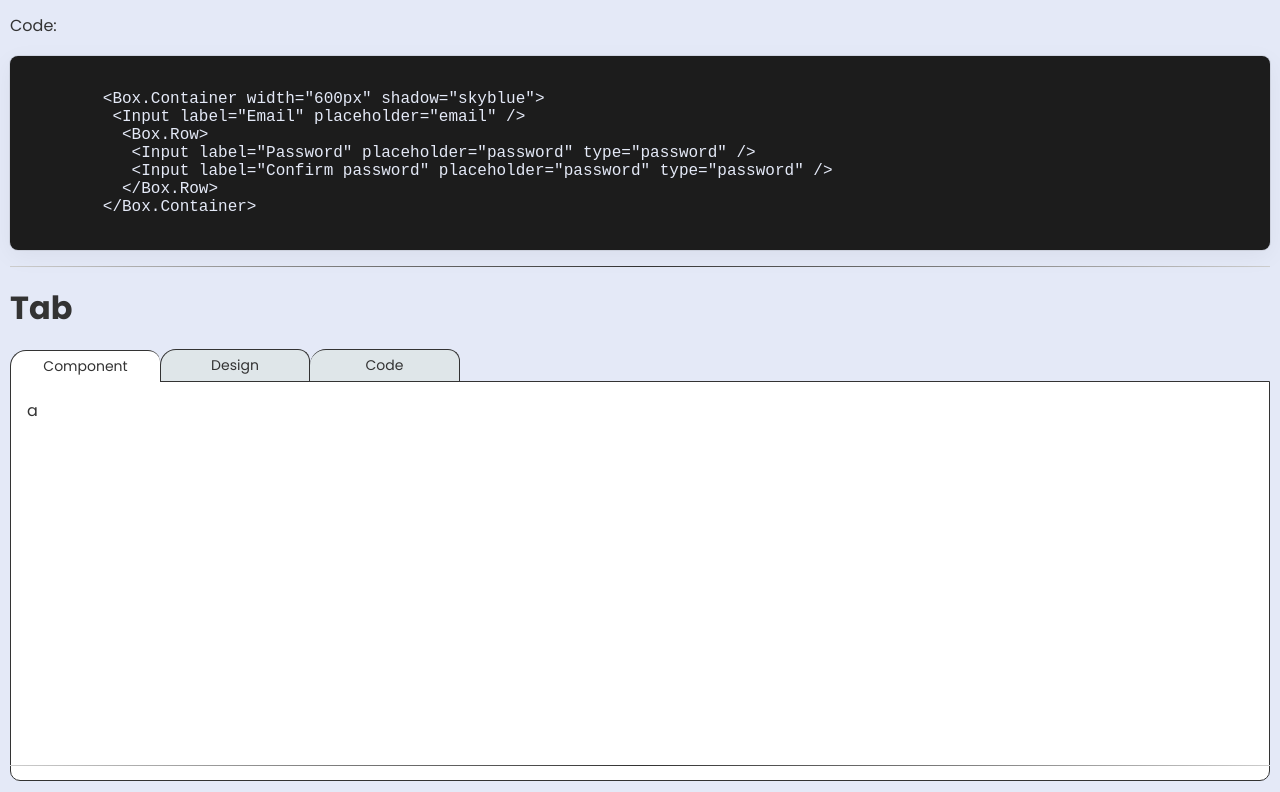
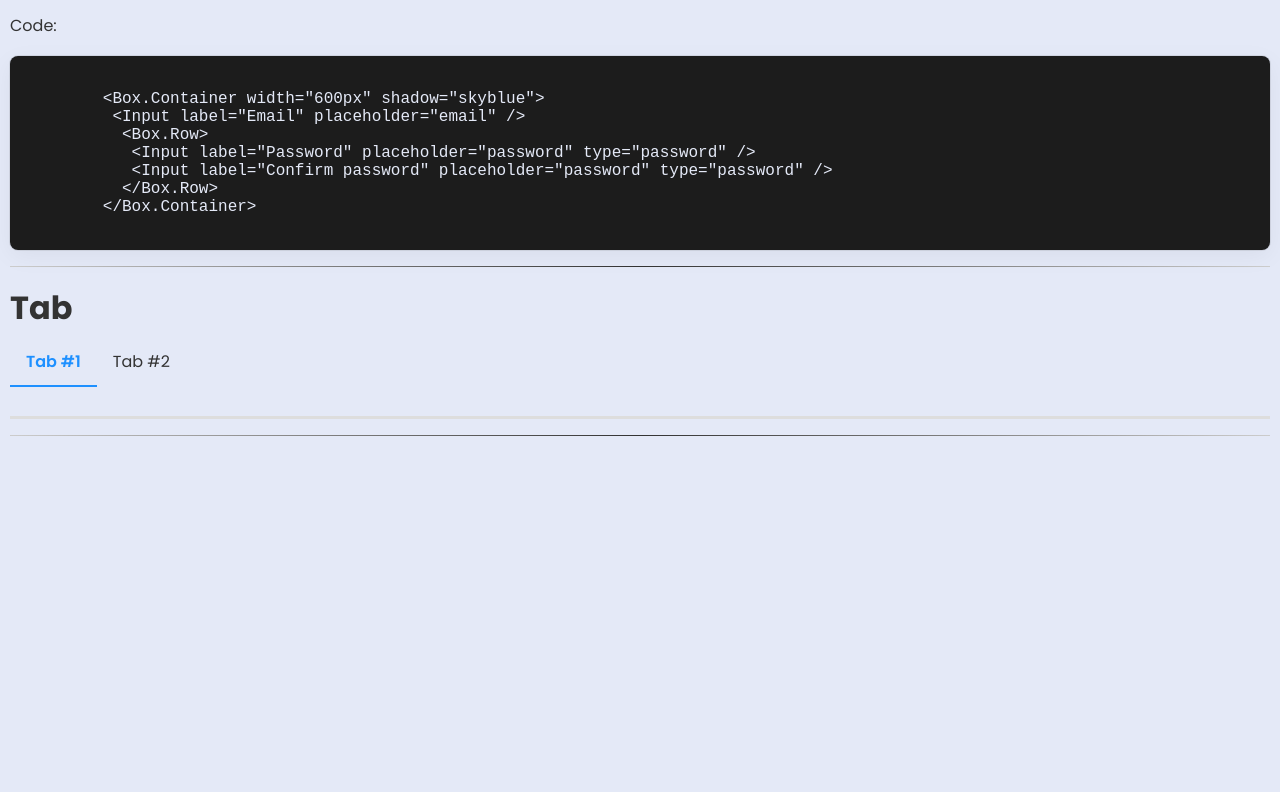
Before and after one commit to pablogeokar/nextjs13-styledComponents, a Next.js app: page / in a window 1280 px wide. Shown: the part 1639-2431 px from the top of the page. After the commit the page ends 2101 px from the top, so only its background shows below. Built offline with nearby package versions, Linux system fonts and the light colour scheme.

Commit message:
criando a TAB

```diff
--- a/src/components/Tab/Tab.tsx
+++ b/src/components/Tab/Tab.tsx
@@ -1,112 +1,82 @@
+import React, { Children, ReactElement, ReactNode, useState } from 'react';
 import styled from 'styled-components'
 
-export default function Tab() {
+interface IItem {
+  label: string;
+  id: string;
+}
+
+interface ITab {
+  tab: IItem[]
+  children: ReactNode
+}
+
+export function Container({ tab, children }: ITab) {
+  const [activeTab, setActiveTab] = useState('')
+
+  function handleActiveTab(tab: string) {
+    setActiveTab(tab)
+    //children[0].props.style.display = 'block';
+    console.log(children)
+  }
+
   return (
-    <Container>
-      <Tabs>
-        <Item className='active'>Component</Item>
-        <Item >Design</Item>
-        <Item>Code</Item>
-      </Tabs>
+    <Tabs>
+      <div style={{ display: 'flex' }}>
+        {
+
+          tab.map((item, index) => (
+            <div key={item.id} onClick={() => handleActiveTab(item.id)}>
+              {index === 0 ?
+                <InputRadio type="radio" name="tabs" id={item.id} defaultChecked className='radio' /> :
+                <InputRadio type="radio" name="tabs" id={item.id} className='radio' />
+              }
+              <Label htmlFor={item.id} className='label'>{item.label}</Label>
+            </div>
+          ))
+
+        }
+      </div>
+
       <Content>
-        a
+        {children}
       </Content>
-    </Container>
+
+    </Tabs>
   )
 }
 
-
-const Container = styled.div`
-  //position: relative;
+const Tabs = styled.div`
   display: flex;
   flex-direction: column;
-  border-radius: 8px;
-  min-height: 40rem;
-  //font-size: 1.6rem;
-  //padding: 1rem;
-`
+  flex-wrap: wrap;
+  gap: 1rem;
+  //width: 100%;
+  //max-width: 400px;
 
-const Tabs = styled.div`
-  display: flex;
-  position: absolute ;
-  //overflow: hidden;
-  //overflow-x: visible;
-  //gap: 1px;
-  //padding: 1rem;
-  //background-color: lightblue;
-  @media only screen and (max-width: 360px) {
-    margin-left : 0;
+  .radio:checked+.label{
+    font-weight: 600;
+    color: ${({ theme }) => theme.colors.primary};
+    border-bottom: 2px solid ${({ theme }) => theme.colors.primary};
   }
 `
 
-const Item = styled.span`
-  display: flex;
-  justify-content: center;
-  background-color: ${({ theme }) => theme.colors.lightGray};
-  //opacity: .8;
-  //background-color: #ecf0f1;
-  font-size: 1.4rem;
-  padding: .5rem 1.6rem;
-  border-radius: 1.6rem 1.2rem 0 0;
-  border-right: 1px solid;
-  border-top: 1px solid;
-  border-left: 1px solid;
-  min-width: 15rem;
-  cursor: pointer ;
-  //box-shadow: ${({ theme }) => theme.boxShadows.top};
+const InputRadio = styled.input`&[type="radio"]{
+    display: none;
+  }
+`
 
-
-  :first-of-type{
-    border-right: 0;
-    border-radius: 1.6rem 1.2rem 0 0rem;
-  }
-
-  :last-of-type{
-    border-left: 0;
-  }
-
-  &.active{
-    position: relative;
-    top: 1px;
-    background-color: ${({ theme }) => theme.colors.white};
-    color: ${({ theme }) => theme.colors.gray};
-    //z-index: 100;
-
-  }
-
-  :hover{
-    filter: brightness(.9);
-    &.active{
-      filter: none;
-    }
-  }
-
-  @media only screen and (max-width: 360px) {
-    border-radius: 1.6rem 1.2rem 0 0rem;
-  }
-
-
+const Label = styled.label`
+  padding: 1.2rem 1.6rem;
+  cursor: pointer;
+  font-size: ${({ theme }) => theme.fontSizes.normal};
 `
 
 const Content = styled.div`
-  display: flex;
-  position: relative ;
-  top: 3.2rem;
-  left: 0;
-  z-index: -1;
-  flex: 1;
-  flex-direction: column;
+  //order: 1;
+  width: 100%;
   padding: 1.6rem;
-  border: 1px solid;
-  background-color: ${({ theme }) => theme.colors.white};
-  //border-radius: 1rem;
-  border-radius: 0 0 1rem 1rem;
-  //border: 1px ${({ theme }) => theme.colors.lightGray};
-  //box-shadow: ${({ theme }) => theme.boxShadows.basic01};
-  //min-height: 100px;
-  //min-width: 100%;
-
-  @media only screen and (max-width: 360px) {
-    border-radius: 0 0 1rem 1rem;
-  }
+  border-bottom: 3px solid #ddd;
+  //line-height: 1.5;
+  //display: none;
 `
--- a/src/components/index.ts
+++ b/src/components/index.ts
@@ -1,5 +1,5 @@
 import * as Box from "./Box/Box";
-import Tab from "./Tab/Tab";
+import * as Tab from "./Tab/Tab";
 import { Input } from "./Input/Input";
 import { Text } from "./Text/Text";
 
--- a/src/pages/index.tsx
+++ b/src/pages/index.tsx
@@ -84,7 +84,14 @@ export default function StyleGuide() {
       </pre>
       <hr />
       <Text level={1} fontWeight={700}>Tab</Text>
-      <Tab />
+      <Tab.Container
+        tab={[
+          { id: 'tab1', label: 'Tab #1' },
+          { id: 'tab2', label: 'Tab #2' }
+        ]} >
+        <div id="tab1" style={{display: 'none'}}>Content Tab #1</div>
+        <div id="tab2" style={{display: 'none'}}>Content Tab #2</div>
+      </Tab.Container>
       <hr />
     </Page>
   )
```
Also changed, not shown: src/config/font.ts (+0 -12 lines).
